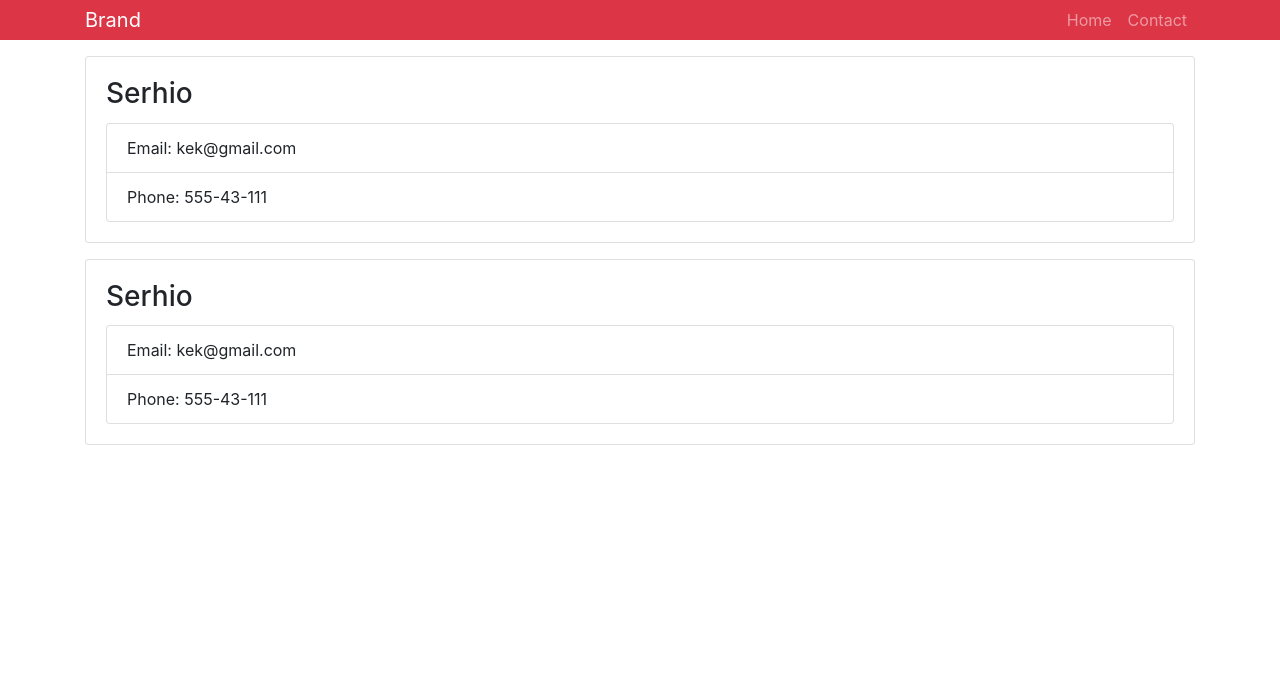
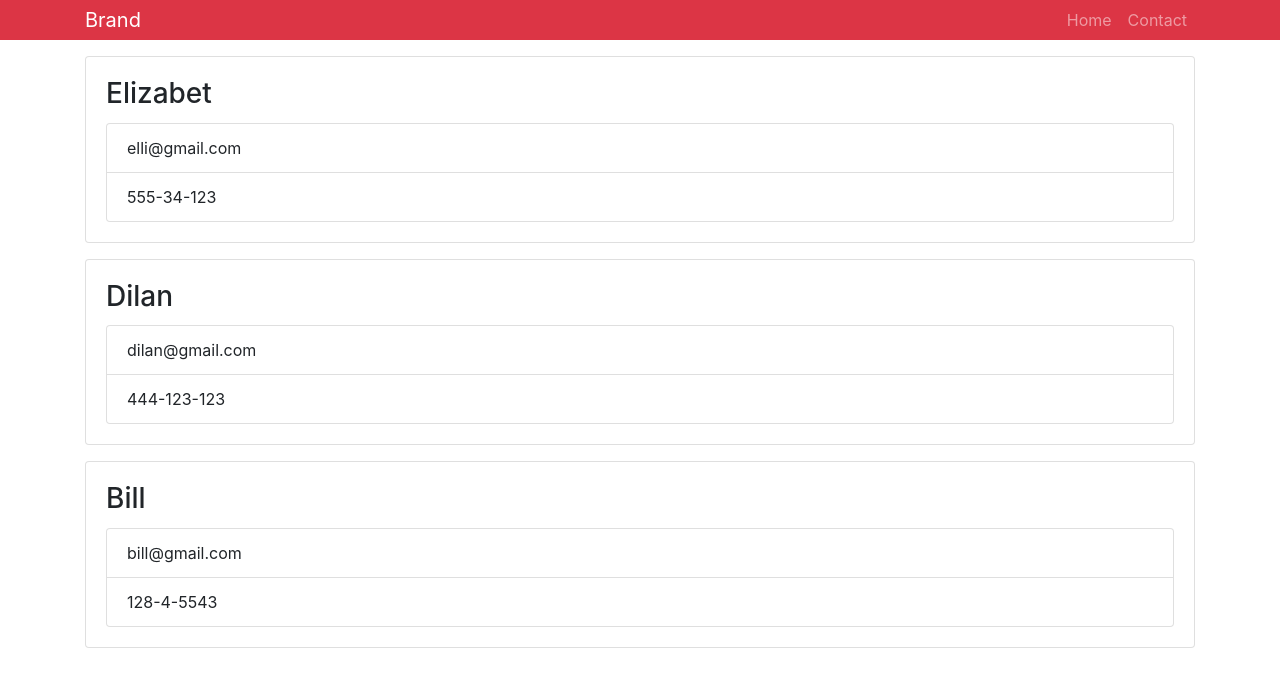
Before and after one commit to mrSerhi/contact-manager, a React (Create React App) app: page / in a window 1280 px wide. Shown: the top 684 px of the page. Built offline with nearby package versions, Linux system fonts and the light colour scheme.

Commit message:
was created Contacts component which included child Contact component

```diff
--- a/src/components/App/App.js
+++ b/src/components/App/App.js
@@ -3,8 +3,7 @@ import "./App.css";
 
 //Components
 import NavBar from "../Header/NavBar";
-import Contact from "../Contact/Contact";
-
+import Contacts from "../Contact/Contacts";
 // Font-Awesome v5
 // import { library } from '@fortawesome/fontawesome-svg-core'
 // import { FontAwesomeIcon } from '@fortawesome/react-fontawesome'
@@ -16,10 +15,7 @@ class App extends Component {
     return (
       <div className="App">
         <NavBar />
-        <div className="container">
-          <Contact />
-          <Contact />
-        </div>
+        <Contacts />
       </div>
     );
   }
--- a/src/components/Contact/Contact.jsx
+++ b/src/components/Contact/Contact.jsx
@@ -1,17 +1,21 @@
-import React, { Component } from "react";
+import React from "react";
+import PropTypes from "prop-types";
 
-class Contact extends Component {
-  render() {
+const Contact = ({ contact }) => {
+  const { name, email, phone } = contact;
   return (
     <div className="card card-body mb-3 text-left">
-        <h3 className="card-title">Serhio</h3>
+      <h3 className="card-title">{name}</h3>
       <ul className="list-group">
-          <li className="list-group-item">Email: kek@gmail.com</li>
-          <li className="list-group-item">Phone: 555-43-111</li>
+        <li className="list-group-item">{email}</li>
+        <li className="list-group-item">{phone}</li>
       </ul>
     </div>
   );
-  }
-}
+};
+
+Contact.propTypes = {
+  contact: PropTypes.object.isRequired
+};
 
 export default Contact;
--- /dev/null
+++ b/src/components/Contact/Contacts.js
@@ -0,0 +1,39 @@
+import React, { Component } from "react";
+
+// Components
+import Contact from "./Contact";
+
+class Contacts extends Component {
+  state = {
+    contacts: [
+      {
+        id: "flglkk33",
+        name: "Elizabet",
+        email: "elli@gmail.com",
+        phone: "555-34-123"
+      },
+      {
+        id: "fffdff3003",
+        name: "Dilan",
+        email: "dilan@gmail.com",
+        phone: "444-123-123"
+      },
+      {
+        id: "40404399bbb",
+        name: "Bill",
+        email: "bill@gmail.com",
+        phone: "128-4-5543"
+      }
+    ]
+  };
+  render() {
+    const { contacts } = this.state;
+    const items = contacts.map(contact => {
+      const { id, ...data } = contact;
+      return <Contact key={id} contact={data} />;
+    });
+    return <div className="container">{items}</div>;
+  }
+}
+
+export default Contacts;
```
Lines whose indentation alone changed are shown as unchanged.
